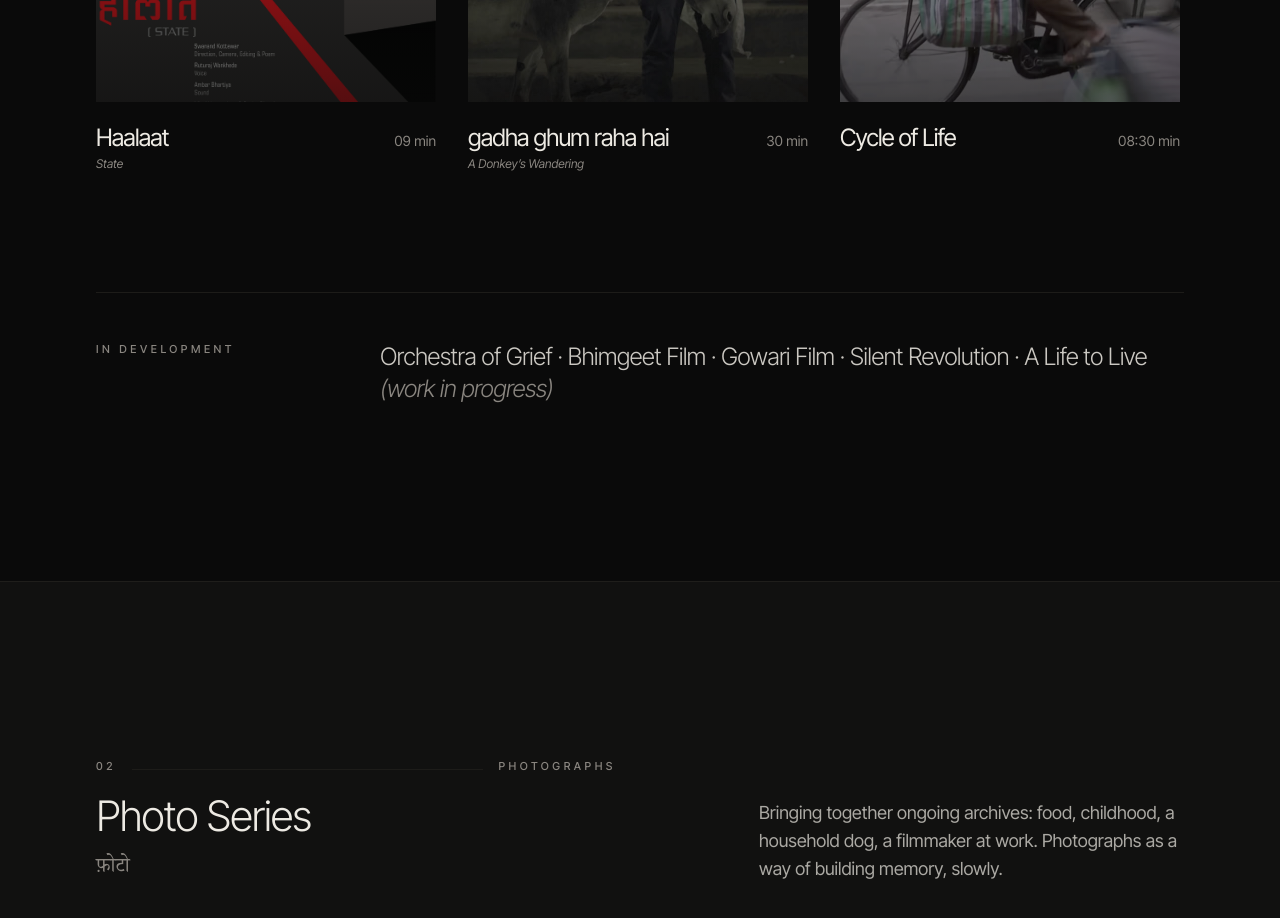
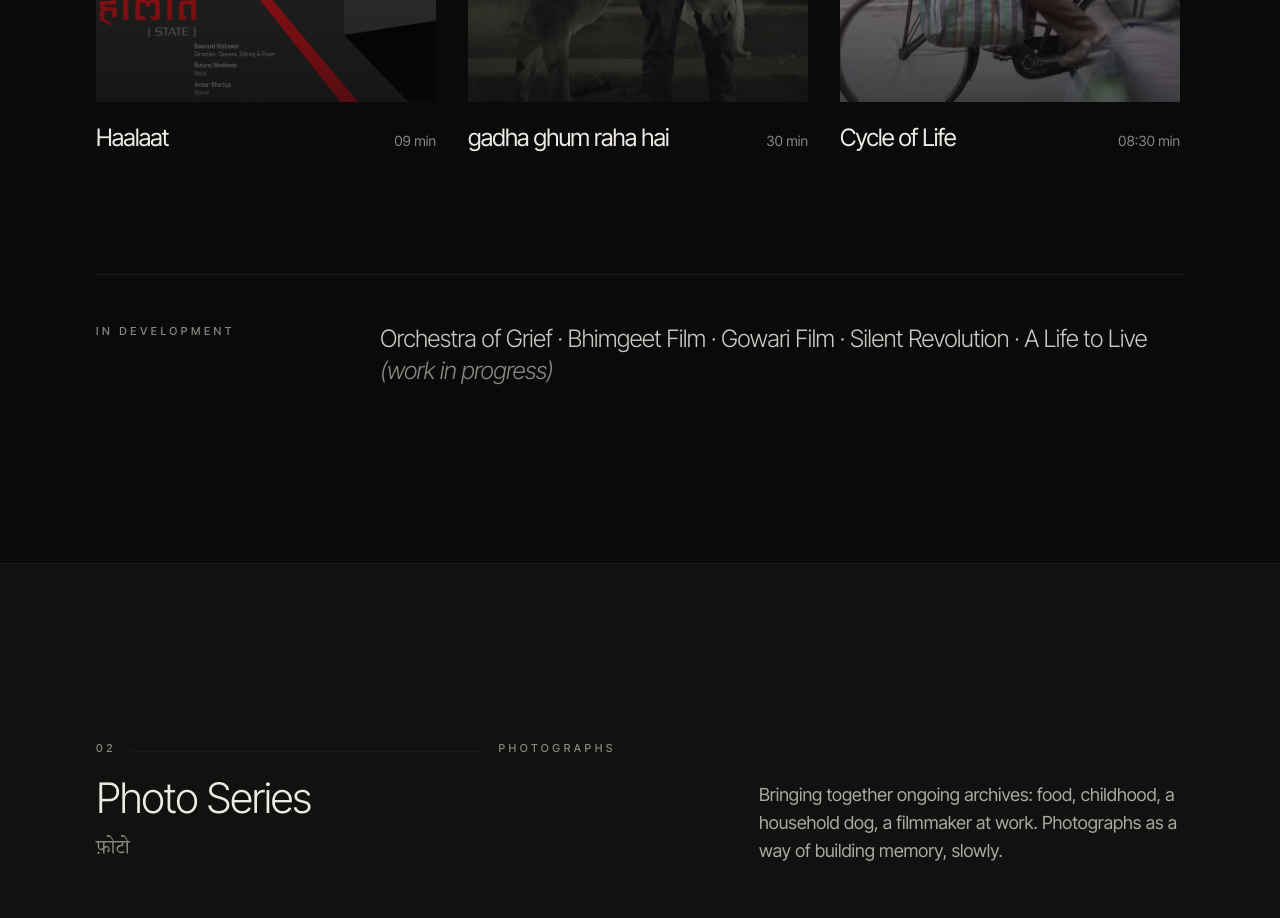
Before and after one commit to nitantupasani/skstudio, a React (Create React App) app: page / in a window 1280 px wide. Shown: the part 1640-2558 px from the top of the page. Built offline with nearby package versions, Linux system fonts and the light colour scheme.

Commit message:
Move film subtitle inside tile, reveal on hover
Subtitle (State, A Donkey's Wandering, etc.) now sits in the bottom hover
overlay of the poster tile instead of below the card; title and runtime
stay below.

Co-Authored-By: Claude Fable 5 <noreply@anthropic.com>

```diff
--- a/src/App.js
+++ b/src/App.js
@@ -715,20 +715,20 @@ const FilmCard = ({ film }) => (
         <span className="eyebrow text-ink bg-base/60 backdrop-blur-md px-2.5 py-1 border border-rule2">{film.type}</span>
         <span className="eyebrow text-ink bg-base/60 backdrop-blur-md px-2.5 py-1 border border-rule2">{film.year}</span>
       </div>
-      <div className="absolute bottom-5 left-5 right-5 flex justify-between items-end opacity-0 group-hover:opacity-100 transition-opacity duration-700">
-        <span className="eyebrow text-ink/90">{film.language}</span>
-        <span className="eyebrow text-ink/90">View →</span>
+      <div className="absolute bottom-5 left-5 right-5 opacity-0 group-hover:opacity-100 transition-opacity duration-700">
+        {film.subtitle && (
+          <p className="display italic text-lg text-ink mb-2 drop-shadow-[0_1px_4px_rgba(0,0,0,0.6)]">{film.subtitle}</p>
+        )}
+        <div className="flex justify-between items-end">
+          <span className="eyebrow text-ink/90">{film.language}</span>
+          <span className="eyebrow text-ink/90">View →</span>
+        </div>
       </div>
     </div>
     <div className="mt-3 sm:mt-5 flex items-baseline justify-between gap-2 sm:gap-4">
-      <div className="min-w-0">
-        <h3 className="display text-xl lg:text-2xl text-ink leading-tight font-normal break-words">
-          {film.title}
-        </h3>
-        {film.subtitle && (
-          <p className="text-[10px] sm:text-xs text-muted italic mt-0.5">{film.subtitle}</p>
-        )}
-      </div>
+      <h3 className="display text-xl lg:text-2xl text-ink leading-tight font-normal break-words min-w-0">
+        {film.title}
+      </h3>
       <span className="text-[10px] sm:text-sm text-muted shrink-0 tabular-nums">{film.runtime}</span>
     </div>
   </Link>
```
